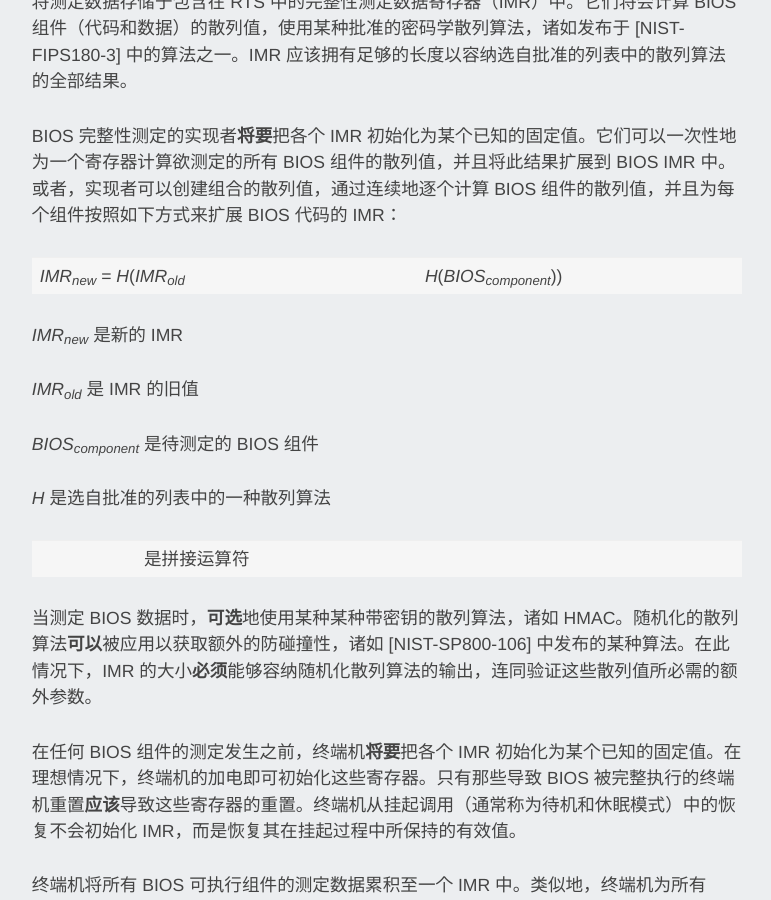
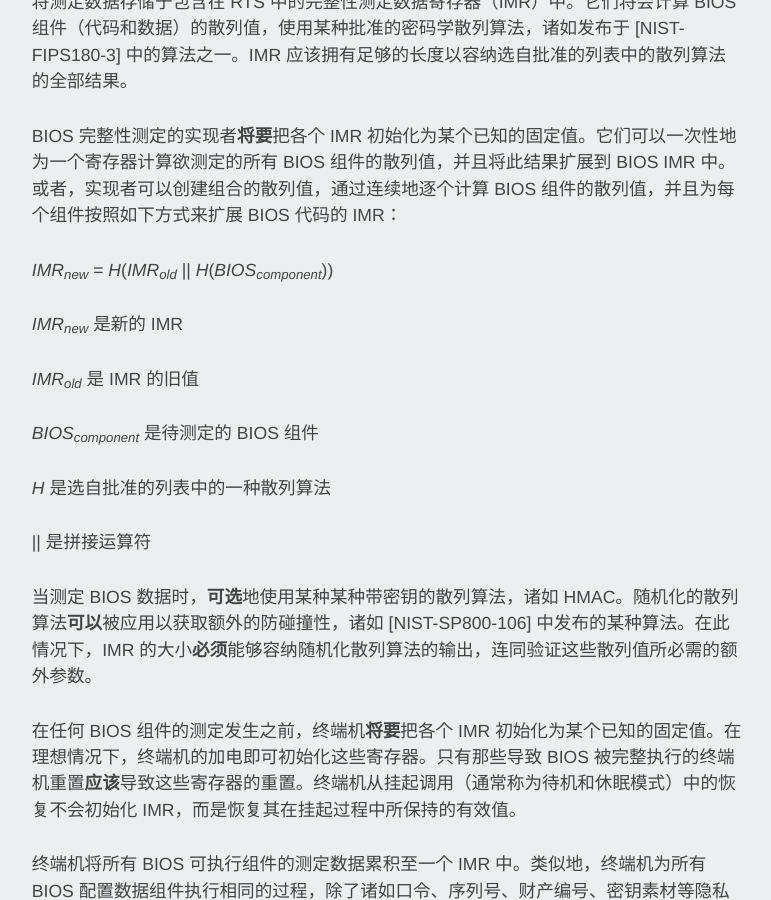
Before and after one commit to hardenedlinux/hardenedlinux.github.io, a Jekyll site: the page built from _posts/2018-11-19-NIST-SP-800-155.md, in a window 1280 px wide and 900 px high, scrolled down 17931 px. Shown: the whole window, without its empty margins (253-1024 px from the left). Built offline with Jekyll 4.4.1, drawn with Linux system fonts in a browser that asks for light colours.

Commit message:
Apply [this revision](https://github.com/hardenedlinux/hardenedlinux_translations/commit/1816e5596b44e80d29d2463fd3bda68754b78f23) here.

```diff
--- a/_posts/2018-11-19-NIST-SP-800-155.md
+++ b/_posts/2018-11-19-NIST-SP-800-155.md
@@ -352,7 +352,7 @@ _报告可信根_（_RTR_）是一种计算引擎，它能够可靠地报告由
 
 BIOS 完整性测定的实现者**将要**把各个 IMR 初始化为某个已知的固定值。它们可以一次性地为一个寄存器计算欲测定的所有 BIOS 组件的散列值，并且将此结果扩展到 BIOS IMR 中。或者，实现者可以创建组合的散列值，通过连续地逐个计算 BIOS 组件的散列值，并且为每个组件按照如下方式来扩展 BIOS 代码的 IMR：
 
-_IMR_<sub>_new_</sub> = _H_\(_IMR_<sub>_old_</sub> || _H_\(_BIOS_<sub>_component_</sub>\)\)
+_IMR_<sub>_new_</sub> = _H_\(_IMR_<sub>_old_</sub> \|\| _H_\(_BIOS_<sub>_component_</sub>\)\)
 
 _IMR_<sub>_new_</sub> 是新的 IMR
 
@@ -362,7 +362,7 @@ _BIOS_<sub>_component_</sub> 是待测定的 BIOS 组件
 
 _H_ 是选自批准的列表中的一种散列算法
 
-|| 是拼接运算符
+\|\| 是拼接运算符
 
 当测定 BIOS 数据时，**可选**地使用某种某种带密钥的散列算法，诸如 HMAC。随机化的散列算法**可以**被应用以获取额外的防碰撞性，诸如 \[NIST-SP800-106\] 中发布的某种算法。在此情况下，IMR 的大小**必须**能够容纳随机化散列算法的输出，连同验证这些散列值所必需的额外参数。
 
```
